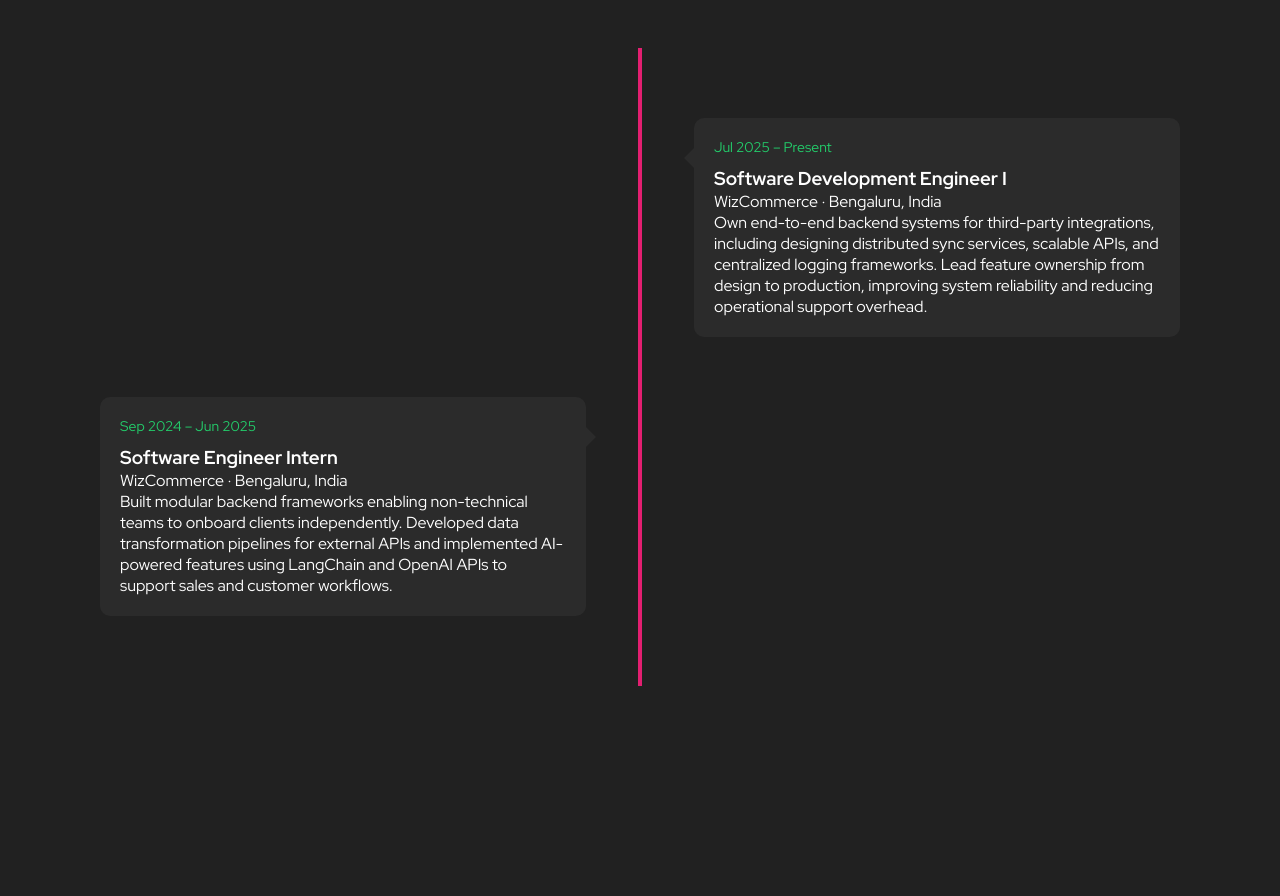
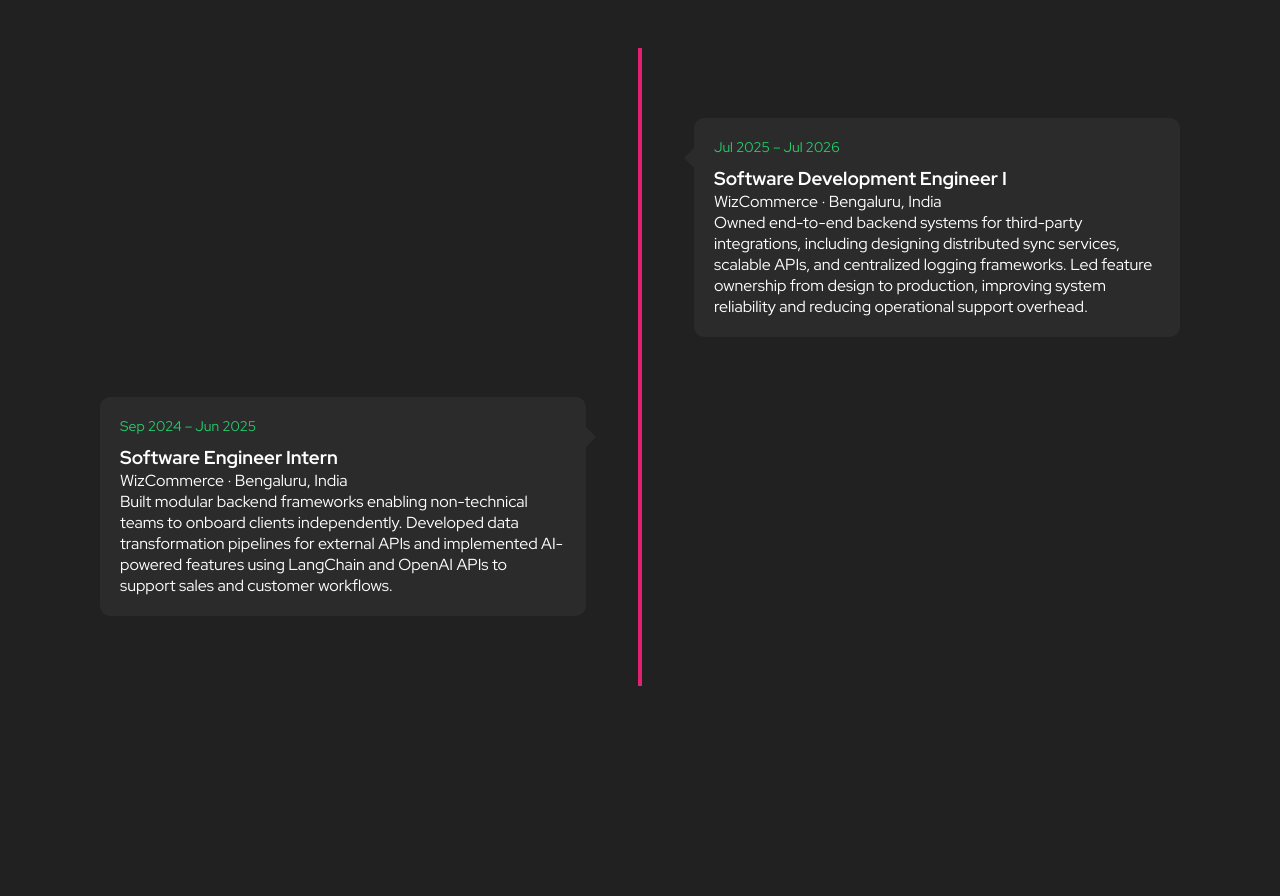
Before and after one commit to VinaySingla896/Portfolio, a React (Create React App) app: page / in a window 1280 px wide. Shown: the part 1660-2556 px from the top of the page. Built offline with nearby package versions, Linux system fonts and the light colour scheme.

Commit message:
Update WizCommerce role to reflect end of employment (Jul 2026)
- Experience timeline now shows Jul 2025 - Jul 2026 with past-tense description
- Hero's years-of-experience counter freezes at Jul 2026 instead of counting indefinitely

```diff
--- a/src/components/Experience/Experience.tsx
+++ b/src/components/Experience/Experience.tsx
@@ -12,13 +12,13 @@
         <TimelineItem>
           <ScrollAnimation animateIn="fadeIn">
             <TimelineContent side="left">
-              <DateText>Jul 2025 – Present</DateText>
+              <DateText>Jul 2025 – Jul 2026</DateText>
               <h3>Software Development Engineer I</h3>
               <p>WizCommerce · Bengaluru, India</p>
               <span className="grade">
-                Own end-to-end backend systems for third-party integrations, including
+                Owned end-to-end backend systems for third-party integrations, including
                 designing distributed sync services, scalable APIs, and centralized
-                logging frameworks. Lead feature ownership from design to production,
+                logging frameworks. Led feature ownership from design to production,
                 improving system reliability and reducing operational support overhead.
               </span>
               <TimelineDot />
--- a/src/components/Hero/Hero.tsx
+++ b/src/components/Hero/Hero.tsx
@@ -14,7 +14,8 @@
   // Add this function to calculate experience duration
   const calculateExperience = () => {
     const startDate = new Date(2024, 8, 1); // Month is 0-indexed, so 8 = September
-    const currentDate = new Date();
+    const employmentEndDate = new Date(2026, 6, 31); // Employment ended July 2026
+    const currentDate = new Date() > employmentEndDate ? employmentEndDate : new Date();
 
     let years = currentDate.getFullYear() - startDate.getFullYear();
     let months = currentDate.getMonth() - startDate.getMonth();
```
